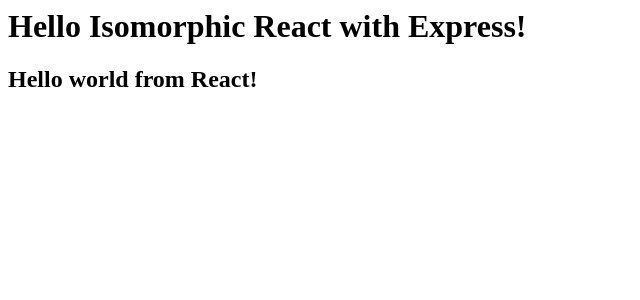
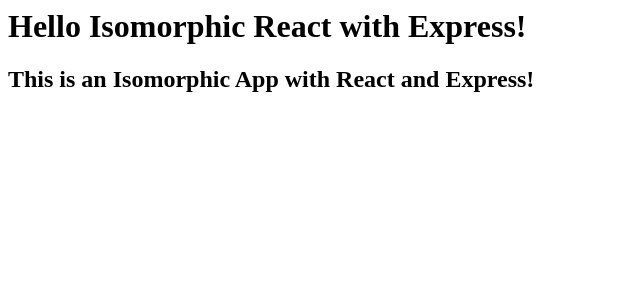
Before and after one commit to jeffmjwong/react-express-isomorphic-app, a React app: page / in a window 1280 px wide. Shown: the top 300 px of the page, without its empty margins (0-640 px from the left). Built offline with nearby package versions, Linux system fonts and the light colour scheme.

Commit message:
Update App.js

```diff
--- a/client/App.js
+++ b/client/App.js
@@ -1,7 +1,10 @@
 import React from 'react';
+import { connect } from 'react-redux';
 
-const ReactApp = () => (
-  <h2>Hello world from React!</h2>
+const App = () => (
+  <div>
+    <h2>This is an Isomorphic App with React and Express!</h2>
+  </div>
 );
 
-export default ReactApp;
+export default App;
```
